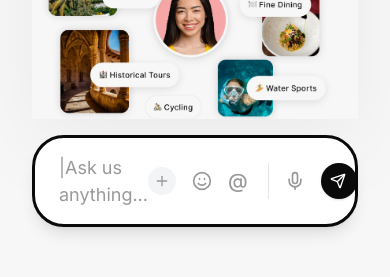
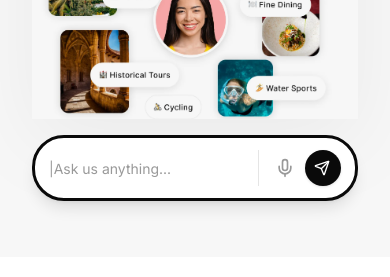
Before and after one commit to PoojaRam166/TripMind, a React (Vite) app in the folder frontend/: page / in a window 390 px wide. Shown: the part 1480-1757 px from the top of the page. Built offline with nearby package versions, Linux system fonts and the light colour scheme.

Commit message:
fix: chat input send button layout on mobile - hide extra icons, reduce padding

```diff
--- a/frontend/src/index.css
+++ b/frontend/src/index.css
@@ -2034,7 +2034,30 @@ html[data-theme="dark"] .toast {
     gap: 32px !important;
   }
 
-  /* ---- Public Navbar ---- */
+  /* ---- Chat Input Bar (Mobile) ---- */
+  .chat-input-bar {
+    padding: 12px 14px !important;
+    gap: 8px !important;
+  }
+
+  .chat-input-bar .action-icons {
+    display: none !important;
+  }
+
+  .chat-input-bar .chat-input-actions {
+    gap: 10px !important;
+    flex-shrink: 0 !important;
+  }
+
+  .chat-input-bar .send-actions {
+    gap: 10px !important;
+  }
+
+  .chat-input-bar .placeholder {
+    font-size: 14px !important;
+  }
+
+
   .navbar-nav {
     display: none;
   }
```
